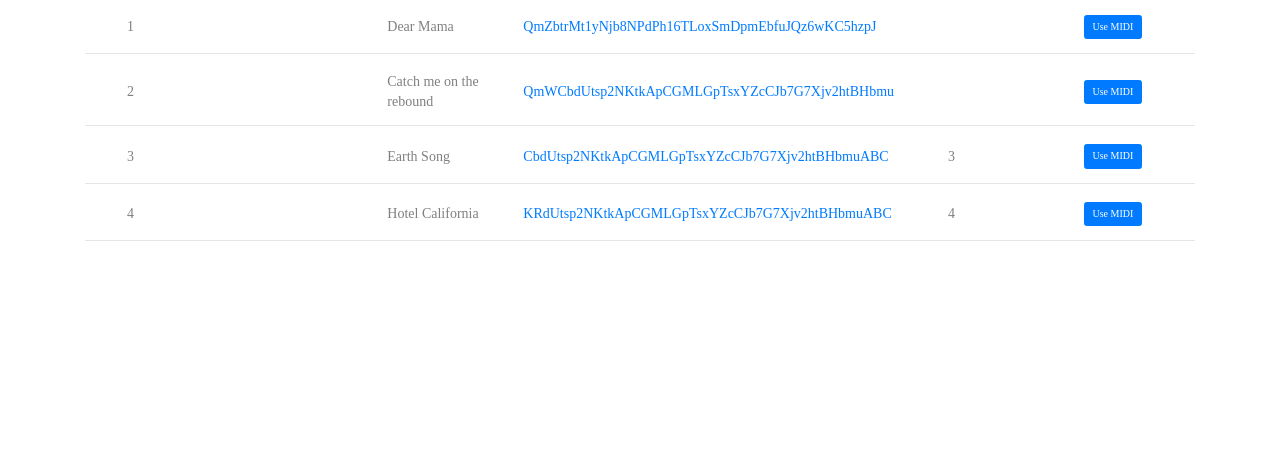
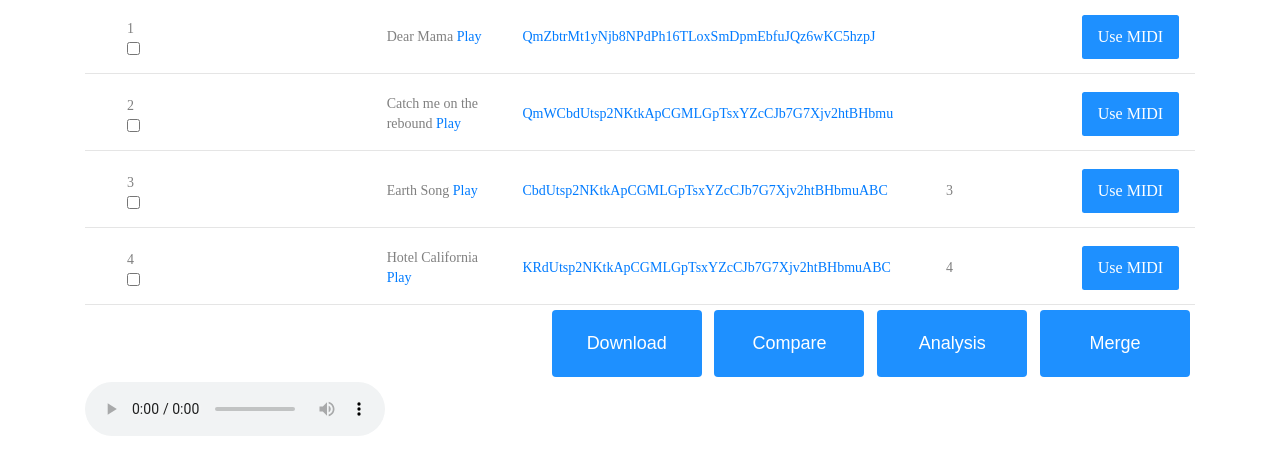
Before and after one commit to albertmeronyo/midichain, a website: page index.html in a window 1280 px wide. Shown: the part 364-838 px from the top of the page. Before the commit the page ends 800 px from the top, so only its background shows below. Drawn offline with nearby package versions, Linux system fonts and the light colour scheme; a script that the page names is missing; a web font is replaced by a local one.

Commit message:
mini not working

```diff
--- a/css/main.css
+++ b/css/main.css
@@ -124,6 +124,8 @@
     margin-right: auto;
     width: 50%;
 }
+
+
 
 
 /*//////////////////////////////////////////////////////////////////
@@ -461,3 +463,62 @@
 .table100.ver6 .row100 td:hover {
   background-color: rgba(255,255,255,0.2);
 }
+
+
+/*  FINN */
+
+/* Style buttons */
+.btn {
+    background-color: DodgerBlue; /* Blue background */
+    border: none; /* Remove borders */
+    color: white; /* White text */
+    padding: 12px 16px; /* Some padding */
+    font-size: 16px; /* Set a font size */
+    cursor: pointer; /* Mouse pointer on hover */
+}
+
+/* Darker background on mouse-over */
+.btn:hover {
+    background-color: RoyalBlue;
+}
+
+
+
+.button {
+  border-radius: 4px;
+  background-color: DodgerBlue;
+  border: none;
+  color: #FFFFFF;
+  text-align: center;
+  font-size: 18px;
+  padding: 20px;
+  width: 150px;
+  transition: all 0.5s;
+  cursor: pointer;
+  margin: 5px;
+}
+
+.button span {
+  cursor: pointer;
+  display: inline-block;
+  position: relative;
+  transition: 0.5s;
+}
+
+.button span:after {
+  content: '\00bb';
+  position: absolute;
+  opacity: 0;
+  top: 0;
+  right: -20px;
+  transition: 0.5s;
+}
+
+.button:hover span {
+  padding-right: 25px;
+}
+
+.button:hover span:after {
+  opacity: 1;
+  right: 0;
+}
--- a/index.html
+++ b/index.html
@@ -51,8 +51,8 @@
   						</thead>
   						<tbody>
   							<tr class="row100">
-  								<td class="column100 column1" data-column="column1">1</td>
-  								<td class="column100 column2" data-column="column2">Dear Mama</td>
+  								<td class="column100 column1" data-column="column1">1 <input id="checkBox" type="checkbox"> </td>
+  								<td class="column100 column2" data-column="column2">Dear Mama <a href="#" onClick="MIDIjs.play('midis/mashup.mid');">Play </a> </td>
   								<td class="column100 column3" data-column="column3"><a href="http://ipfs.io/ipfs/QmZbtrMt1yNjb8NPdPh16TLoxSmDpmEbfuJQz6wKC5hzpJ" target="_blank">QmZbtrMt1yNjb8NPdPh16TLoxSmDpmEbfuJQz6wKC5hzpJ</a></td>
                   <td class="column100 column4" data-column="column4" id="candidate-1"></td>
   								<td class="column100 column4" data-column="column5"> <a href="#" onclick="useMidi('QmZbtrMt1yNjb8NPdPh16TLoxSmDpmEbfuJQz6wKC5hzpJ')" class="btn btn-primary">Use MIDI</a> </td>
@@ -63,8 +63,8 @@
   							</tr>
 
   							<tr class="row100">
-  								<td class="column100 column1" data-column="column1">2</td>
-  								<td class="column100 column2" data-column="column2">Catch me on the rebound</td>
+  								<td class="column100 column1" data-column="column1">2 <input id="checkBox" type="checkbox"> </td>
+  								<td class="column100 column2" data-column="column2">Catch me on the rebound <a href="#" onClick="MIDIjs.play('./midis/mashup.mid');">Play</a> </td>
   								<td class="column100 column3" data-column="column3"><a href="http://ipfs.io/ipfs/QmWCbdUtsp2NKtkApCGMLGpTsxYZcCJb7G7Xjv2htBHbmu" target="_blank">QmWCbdUtsp2NKtkApCGMLGpTsxYZcCJb7G7Xjv2htBHbmu</a></td>
                   <td class="column100 column4" data-column="column4" id="candidate-2"></td>
   								<td class="column100 column4" data-column="column5"> <a href="#" onclick="useMidi('QmWCbdUtsp2NKtkApCGMLGpTsxYZcCJb7G7Xjv2htBHbmu')" class="btn btn-primary">Use MIDI</a>  </td>
@@ -75,8 +75,8 @@
   							</tr>
 
   							<tr class="row100">
-  								<td class="column100 column1" data-column="column1">3</td>
-  								<td class="column100 column2" data-column="column2">Earth Song</td>
+  								<td class="column100 column1" data-column="column1">3 <input id="checkBox" type="checkbox">  </td>
+  								<td class="column100 column2" data-column="column2">Earth Song <a href="#" onClick="MIDIjs.play('path/to/yoursong.midi');">Play</a>  </td>
   								<td class="column100 column3" data-column="column3"><a href="http://ipfs.io/ipfs/QmWCbdUtsp2NKtkApCGMLGpTsxYZcCJb7G7Xjv2htBHbmu" target="_blank">CbdUtsp2NKtkApCGMLGpTsxYZcCJb7G7Xjv2htBHbmuABC</a></td>
                   <td class="column100 column4" data-column="column4" id="candidate-1">3</td>
   								<td class="column100 column4" data-column="column5"> <a href="#" onclick="useMidi('QmZbtrMt1yNjb8NPdPh16TLoxSmDpmEbfuJQz6wKC5hzpJ')" class="btn btn-primary">Use MIDI</a> </td>
@@ -88,8 +88,8 @@
   							</tr>
 
   							<tr class="row100">
-  								<td class="column100 column1" data-column="column1">4</td>
-  								<td class="column100 column2" data-column="column2">Hotel California</td>
+  								<td class="column100 column1" data-column="column1">4 <input id="checkBox" type="checkbox">  </td>
+  								<td class="column100 column2" data-column="column2">Hotel California <a href="#" onClick="MIDIjs.play('path/to/yoursong.midi');">Play</a>  </td>
   								<td class="column100 column3" data-column="column3"><a href="http://ipfs.io/ipfs/QmWCbdUtsp2NKtkApCGMLGpTsxYZcCJb7G7Xjv2htBHbmu" target="_blank">KRdUtsp2NKtkApCGMLGpTsxYZcCJb7G7Xjv2htBHbmuABC</a></td>
                   <td class="column100 column4" data-column="column4" id="candidate-1">4</td>
   								<td class="column100 column4" data-column="column5"> <a href="#" onclick="useMidi('QmZbtrMt1yNjb8NPdPh16TLoxSmDpmEbfuJQz6wKC5hzpJ')" class="btn btn-primary">Use MIDI</a> </td>
@@ -146,18 +146,41 @@
   						</tbody>
   					</table>
 
+            <div  align="right">
+            <link rel="stylesheet" href="https://cdnjs.cloudflare.com/ajax/libs/font-awesome/4.7.0/css/font-awesome.min.css">
+
+            <!-- Add font awesome icons to buttons  -->
+            <!-- <p>Icon buttons:</p>
+            <button class="btn"><i class="fa fa-home"></i></button>
+            <button class="btn"><i class="fa fa-bars"></i></button>
+            <button class="btn"><i class="fa fa-trash"></i></button>
+            <button class="btn"><i class="fa fa-close"></i></button>
+            <button class="btn"><i class="fa fa-folder"></i></button>
+
+            <p>Icon buttons with text:</p> -->
+            <!-- <button class="btn"><i class="fa fa-home"></i> Home</button> -->
+            <!-- <button class="btn"><i class="fa fa-bars"></i> Menu</button>
+            <button class="btn"><i class="fa fa-trash"></i> Trash</button>
+            <button class="btn"><i class="fa fa-close"></i> Close</button>
+            <button class="btn"><i class="fa fa-folder"></i> Folder</button> -->
 
 
-  				</div>
+<button class="button"><span>Download</span></button>
 
-  			</div>
+<button class="button"><span>Compare </span></button>
+
+<button class="button"><span>Analysis</span></button>
+
+<button class="button"><span>Merge</span></button>
 
 
 
+          </div>
 
+          <audio controls>
+          <source src="https://www.computerhope.com/jargon/m/example.mp3" />
+          </audio>
 
-
-  		</div>
 
 
 <!--
@@ -179,8 +202,9 @@
 <script src="https://code.jquery.com/jquery-3.1.1.slim.min.js"></script>
 <script src="./index.js"></script>
 
-
-
+<!-- FINN add a MIDI player??!! -->
+ <script type='text/javascript' src='http://www.midijs.net/lib/midi.js'></script>
+ <!-- <script type='text/javascript' src='//www.midijs.net/lib/midi.js'></script> -->
 <!--===============================================================================================-->
   <script src="vendor/jquery/jquery-3.2.1.min.js"></script>
 <!--===============================================================================================-->
```
Also changed, not shown: images/remix.png (added).
